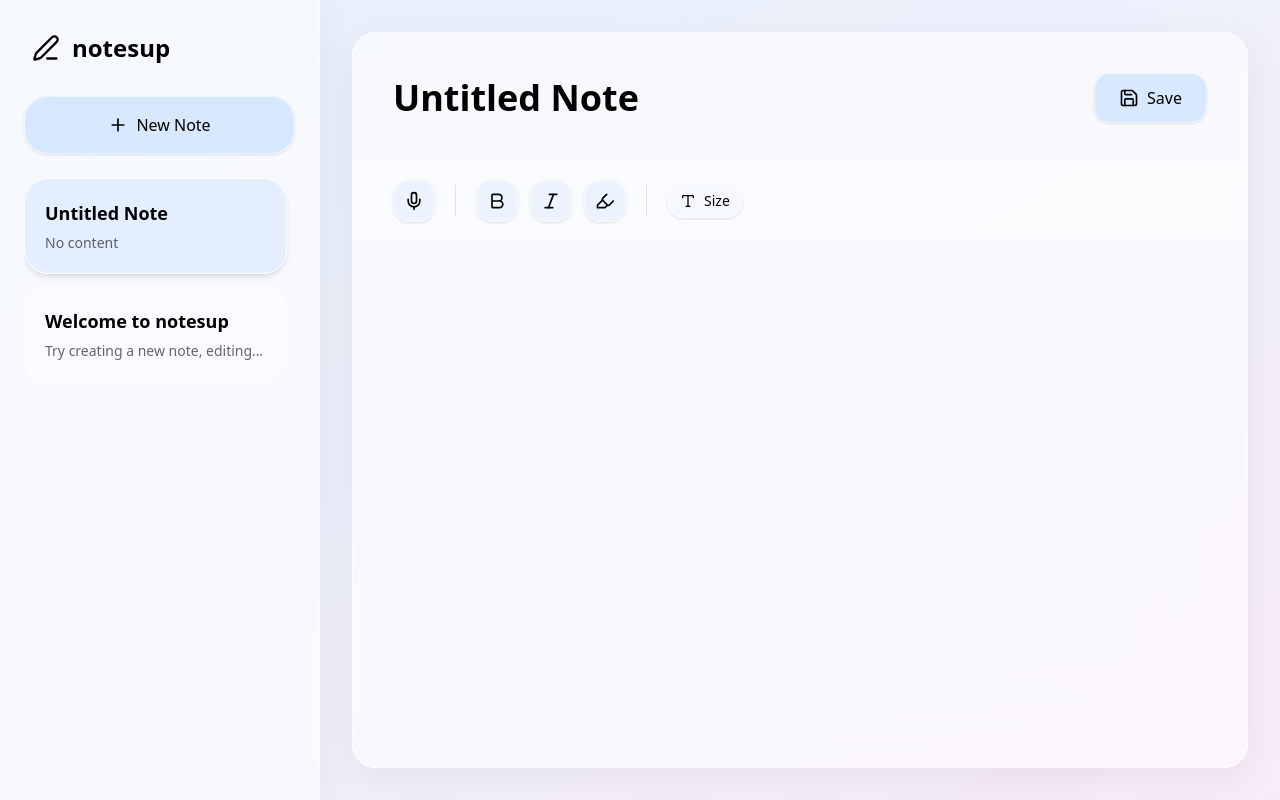
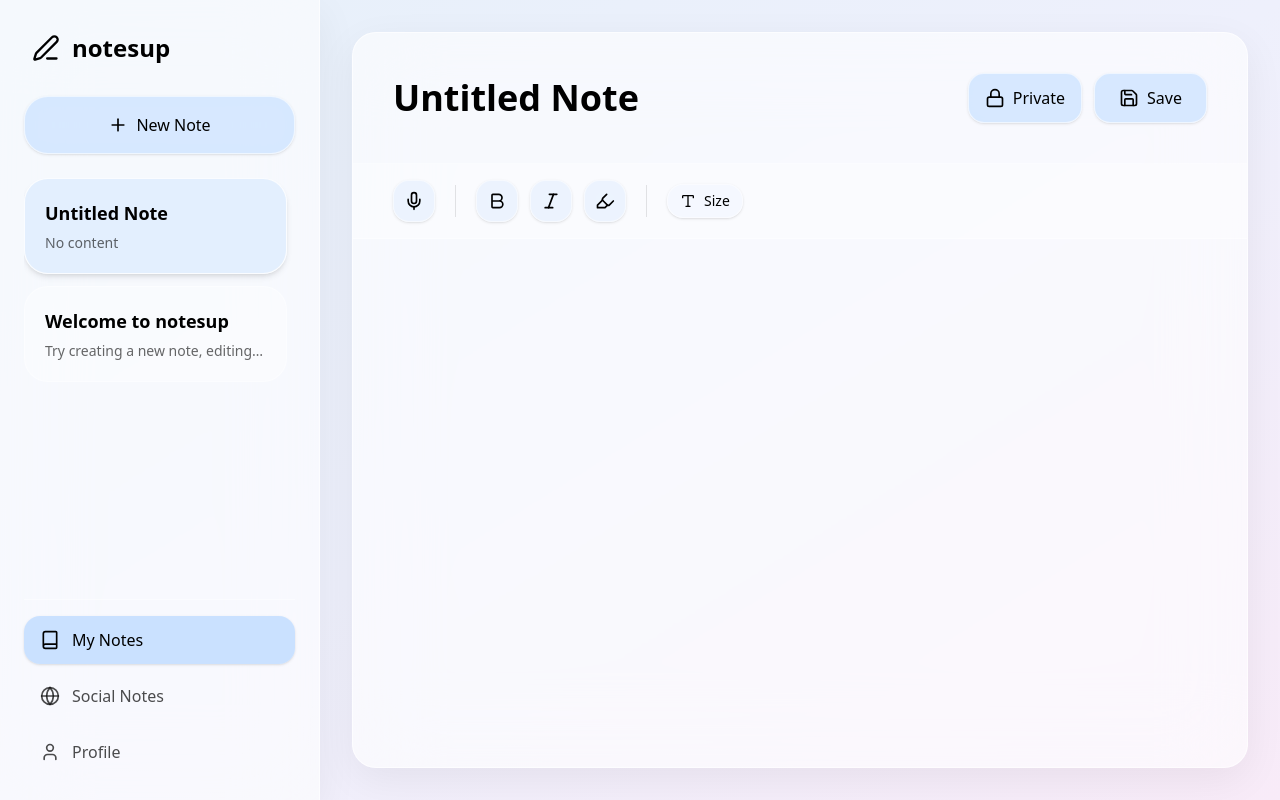
Before and after one commit to bithidat-dotcom/notesup, a React (Vite) app: page / in a window 1280 px wide. Both pictures are taken after a click on the button "New Note". Built offline with nearby package versions, Linux system fonts and the light colour scheme.

Commit message:
feat: Add user profile and public notes tab
Introduces a user profile feature with local storage persistence and a new tab for viewing public notes. Allows users to set a display name and handle, and lays the groundwork for social sharing.

```diff
--- a/src/App.tsx
+++ b/src/App.tsx
@@ -1,12 +1,19 @@
 import React, { useEffect, useState, useRef } from "react";
 import { motion, AnimatePresence } from "motion/react";
-import { Plus, Trash2, Edit3, Bold, Italic, Highlighter, Save, Edit2, Type, ChevronLeft, Mic, X } from "lucide-react";
+import { Plus, Trash2, Edit3, Bold, Italic, Highlighter, Save, Edit2, Type, ChevronLeft, Mic, X, Globe, User, Book, Lock } from "lucide-react";
 
 interface Note {
   id: string;
   title: string;
   content: string;
   updatedAt: number;
+  isPublic?: boolean;
+  authorName?: string;
+}
+
+interface UserProfile {
+  name: string;
+  handle: string;
 }
 
 const stripHtml = (html: string) => {
@@ -39,6 +46,12 @@ export default function App() {
   const [isMobileListView, setIsMobileListView] = useState(true);
   const [isLoading, setIsLoading] = useState(false);
 
+  const [activeTab, setActiveTab] = useState<'my_notes' | 'social_notes' | 'profile'>('my_notes');
+  const [profile, setProfile] = useState<UserProfile>(() => {
+    const saved = localStorage.getItem("notesup_profile");
+    return saved ? JSON.parse(saved) : { name: "Anonymous", handle: "@user" };
+  });
+
   const [isEditing, setIsEditing] = useState(false);
   const [editTitle, setEditTitle] = useState(notes.length > 0 ? notes[0].title : "");
   const editorRef = useRef<HTMLDivElement>(null);
@@ -52,6 +65,10 @@ export default function App() {
   useEffect(() => {
     localStorage.setItem("notesup_data", JSON.stringify(notes));
   }, [notes]);
+
+  useEffect(() => {
+    localStorage.setItem("notesup_profile", JSON.stringify(profile));
+  }, [profile]);
 
   const toggleVoiceRecording = async () => {
     if (isRecording) {
@@ -165,6 +182,10 @@ export default function App() {
 
   const selectedNote = notes.find((n) => n.id === selectedNoteId);
 
+  const displayedNotes = activeTab === 'social_notes'
+    ? notes.filter(n => n.isPublic)
+    : notes;
+
   // Glassmorphism classes
   const glassPanel = "bg-white/60 backdrop-blur-2xl border border-white/60 shadow-[0_12px_40px_rgba(0,0,0,0.06)]";
   // Soft blue button
@@ -198,16 +219,20 @@ export default function App() {
             New Note
           </motion.button>
 
-          <div className="flex-1 overflow-y-auto space-y-3 pr-2 pb-6 custom-scrollbar">
+          <div className="flex-1 overflow-y-auto space-y-3 pr-2 pb-4 custom-scrollbar">
             {isLoading ? (
               <div className="flex justify-center p-4">
                 <div className="w-6 h-6 border-2 border-blue-400/50 border-t-blue-600 rounded-full animate-spin" />
               </div>
-            ) : notes.length === 0 ? (
-              <div className="text-center text-black/50 mt-10">No notes yet.</div>
+            ) : displayedNotes.length === 0 ? (
+              <div className="text-center text-black/50 mt-10 px-4">
+                {activeTab === 'social_notes'
+                  ? "No public notes yet. Make a note public to see it here!"
+                  : "No notes yet."}
+              </div>
             ) : (
               <AnimatePresence>
-                {notes.map((note) => (
+                {displayedNotes.map((note) => (
                   <motion.div
                     key={note.id}
                     layout
@@ -227,6 +252,12 @@ export default function App() {
                     <h3 className="font-semibold truncate pr-8 text-black text-lg">
                       {note.title || "Untitled"}
                     </h3>
+                    {activeTab === 'social_notes' && note.authorName && (
+                      <div className="flex items-center gap-1 mt-1 text-xs font-medium text-blue-600/80">
+                        <User className="w-3 h-3" />
+                        {note.authorName}
+                      </div>
+                    )}
                     <p className="text-sm text-black/60 truncate mt-1.5">
                       {stripHtml(note.content) || "No content"}
                     </p>
@@ -241,6 +272,31 @@ export default function App() {
               </AnimatePresence>
             )}
           </div>
+
+          {/* Sidebar Bottom Navigation */}
+          <div className="pt-4 mt-auto border-t border-white/40 space-y-2">
+            <button
+              onClick={() => { setActiveTab('my_notes'); setIsMobileListView(true); }}
+              className={`w-full flex items-center gap-3 px-4 py-3 rounded-2xl transition-all font-medium ${activeTab === 'my_notes' ? 'bg-blue-200/80 text-black shadow-sm' : 'hover:bg-white/40 text-black/70'}`}
+            >
+              <Book className="w-5 h-5" />
+              My Notes
+            </button>
+            <button
+              onClick={() => { setActiveTab('social_notes'); setIsMobileListView(true); }}
+              className={`w-full flex items-center gap-3 px-4 py-3 rounded-2xl transition-all font-medium ${activeTab === 'social_notes' ? 'bg-blue-200/80 text-black shadow-sm' : 'hover:bg-white/40 text-black/70'}`}
+            >
+              <Globe className="w-5 h-5" />
+              Social Notes
+            </button>
+            <button
+              onClick={() => { setActiveTab('profile'); setIsMobileListView(false); }}
+              className={`w-full flex items-center gap-3 px-4 py-3 rounded-2xl transition-all font-medium ${activeTab === 'profile' ? 'bg-blue-200/80 text-black shadow-sm' : 'hover:bg-white/40 text-black/70'}`}
+            >
+              <User className="w-5 h-5" />
+              Profile
+            </button>
+          </div>
         </div>
       </div>
 
@@ -253,7 +309,7 @@ export default function App() {
       >
         {/* Mobile Editor Header */}
         <div className={`md:hidden flex items-center justify-between p-4 border-b border-white/40 ${glassPanel} rounded-none border-x-0 border-t-0 z-10`}>
-          <button onClick={() => setIsMobileListView(true)} className={`p-3 rounded-2xl ${glassButton}`}>
+          <button onClick={() => { setIsMobileListView(true); if (activeTab === 'profile') setActiveTab('my_notes'); }} className={`p-3 rounded-2xl ${glassButton}`}>
             <ChevronLeft className="w-6 h-6" />
           </button>
           <div className="flex items-center gap-2">
@@ -273,7 +329,48 @@ export default function App() {
 
         <div className="flex-1 p-0 md:p-8 overflow-hidden">
           <AnimatePresence mode="wait">
-            {selectedNote ? (
+            {activeTab === 'profile' ? (
+              <motion.div
+                key="profile-view"
+                initial={{ opacity: 0, scale: 0.98, y: 10 }}
+                animate={{ opacity: 1, scale: 1, y: 0 }}
+                exit={{ opacity: 0, scale: 0.98, y: -10 }}
+                transition={{ duration: 0.4, ease: [0.32, 0.72, 0, 1] }}
+                className={`w-full h-full md:rounded-3xl ${glassPanel} md:border flex flex-col items-center justify-center p-6 border-0 rounded-none overflow-y-auto`}
+              >
+                <div className="w-full max-w-md bg-white/40 backdrop-blur-xl p-8 rounded-3xl border border-white/50 shadow-sm">
+                  <div className="w-20 h-20 bg-blue-200/80 rounded-full flex items-center justify-center mx-auto mb-6 shadow-inner">
+                    <User className="w-10 h-10 text-blue-700/70" />
+                  </div>
+                  <h2 className="text-2xl font-bold text-center mb-8 text-black">Your Profile</h2>
+
+                  <div className="space-y-5">
+                    <div>
+                      <label className="block text-sm font-semibold text-black/70 mb-2">Display Name</label>
+                      <input
+                        type="text"
+                        value={profile.name}
+                        onChange={(e) => setProfile({...profile, name: e.target.value})}
+                        className="w-full bg-white/50 border border-white/60 rounded-2xl px-4 py-3 outline-none focus:ring-2 focus:ring-blue-400/50 transition-all text-black font-medium"
+                      />
+                    </div>
+                    <div>
+                      <label className="block text-sm font-semibold text-black/70 mb-2">Username / Handle</label>
+                      <input
+                        type="text"
+                        value={profile.handle}
+                        onChange={(e) => setProfile({...profile, handle: e.target.value})}
+                        className="w-full bg-white/50 border border-white/60 rounded-2xl px-4 py-3 outline-none focus:ring-2 focus:ring-blue-400/50 transition-all text-black font-medium"
+                      />
+                    </div>
+                  </div>
+
+                  <div className="mt-8 p-4 bg-blue-100/50 rounded-2xl border border-blue-200/50 text-sm text-black/70 text-center">
+                    Since you declined the database setup, your profile and social notes are saved locally on this device.
+                  </div>
+                </div>
+              </motion.div>
+            ) : selectedNote ? (
               <motion.div
                 key={selectedNote.id}
                 initial={{ opacity: 0, scale: 0.98, y: 10 }}
@@ -299,6 +396,16 @@ export default function App() {
                   )}
 
                   <div className="flex items-center gap-3">
+                    {isEditing && (
+                      <button
+                        onClick={() => updateNote(selectedNote.id, { isPublic: !selectedNote.isPublic, authorName: profile.name })}
+                        className={`flex items-center gap-2 px-4 py-3 rounded-2xl font-medium transition-all ${selectedNote.isPublic ? 'bg-green-200/70 hover:bg-green-300/80 text-green-900 shadow-sm border border-green-300/50' : glassButton}`}
+                        title={selectedNote.isPublic ? "Public Note" : "Private Note"}
+                      >
+                        {selectedNote.isPublic ? <Globe className="w-5 h-5" /> : <Lock className="w-5 h-5" />}
+                        <span className="hidden sm:inline">{selectedNote.isPublic ? 'Public' : 'Private'}</span>
+                      </button>
+                    )}
                     {isEditing ? (
                       <button onClick={handleSave} className={`flex items-center gap-2 px-6 py-3 rounded-2xl font-medium ${glassButton}`}>
                         <Save className="w-5 h-5" />
```
